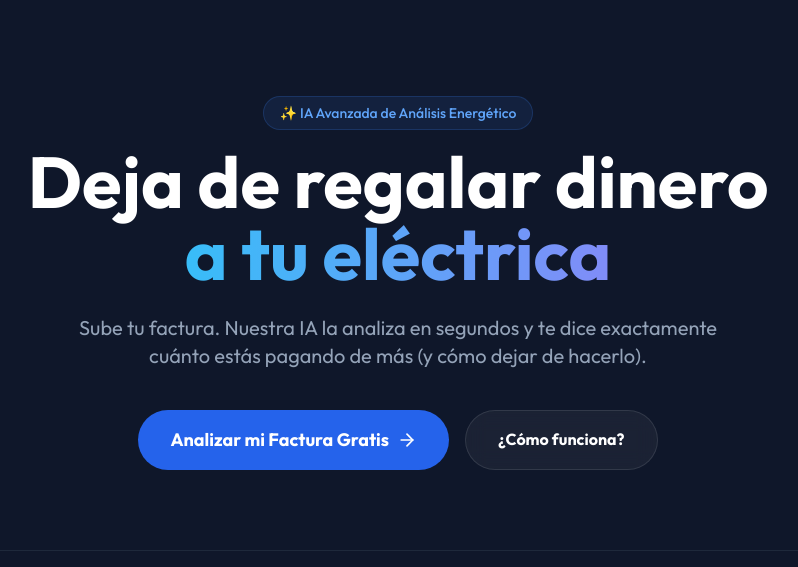
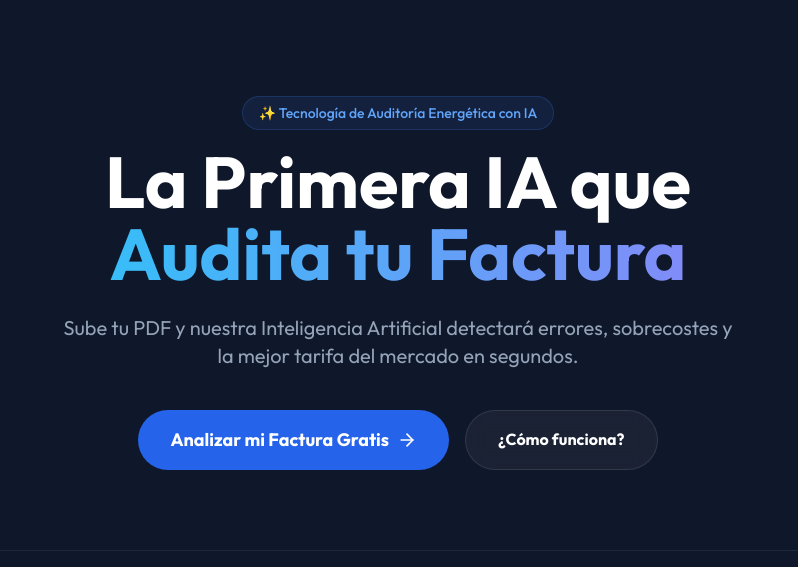
Before and after one commit to Gerardmc01/analizamifactura, a Flask app: page / in a window 1280 px wide. Shown: the part 70-637 px from the top of the page, without its empty margins (242-1040 px from the left). Run offline with Flask 3, Linux system fonts and the light colour scheme; some libraries are stand-ins or nearby versions.

Commit message:
Rebranding: AI Audit Focus & SEO Update

```diff
--- a/static/js/app.jsx
+++ b/static/js/app.jsx
@@ -308,14 +308,14 @@ const LandingPage = ({ onStart }) => (
         {/* Hero Section */}
         <div className="max-w-6xl mx-auto px-4 py-24 text-center">
             <div className="inline-block mb-4 px-4 py-1.5 rounded-full bg-blue-500/10 border border-blue-500/20 text-blue-400 text-sm font-medium animate-slide-up">
-                ✨ IA Avanzada de Análisis Energético
+                ✨ Tecnología de Auditoría Energética con IA
             </div>
             <h1 className="text-5xl md:text-7xl font-bold mb-6 leading-tight animate-slide-up" style={{ animationDelay: '0.1s' }}>
-                Deja de regalar dinero <br />
-                <span className="gradient-text">a tu eléctrica</span>
+                La Primera IA que <br />
+                <span className="gradient-text">Audita tu Factura</span>
             </h1>
             <p className="text-xl text-slate-400 mb-10 max-w-2xl mx-auto animate-slide-up" style={{ animationDelay: '0.2s' }}>
-                Sube tu factura. Nuestra IA la analiza en segundos y te dice exactamente cuánto estás pagando de más (y cómo dejar de hacerlo).
+                Sube tu PDF y nuestra Inteligencia Artificial detectará errores, sobrecostes y la mejor tarifa del mercado en segundos.
             </p>
 
             <div className="flex flex-col sm:flex-row gap-4 justify-center animate-slide-up" style={{ animationDelay: '0.3s' }}>
--- a/templates/index.html
+++ b/templates/index.html
@@ -13,9 +13,9 @@
   <link rel="shortcut icon" type="image/png" href="/static/favicon.png">
 
   <!-- SEO Meta Tags en Español -->
-  <title>Analiza Tu Factura de Luz y Ahorra | Comparador Tarifas España</title>
+  <title>Auditoría de Factura de Luz con IA | AnalizaMiFactura.com</title>
   <meta name="description"
-    content="Sube tu factura eléctrica (PDF) y descubre cuánto pagas de más. Comparador gratuito con PVPC, Iberdrola y Endesa. Ahorra hasta 300€/año.">
+    content="La primera IA que audita tu factura eléctrica gratis. Sube tu PDF y detecta errores, sobrecostes y la mejor tarifa del mercado en segundos.">
   <meta name="keywords"
     content="analizar factura luz, comparador tarifas luz, precio luz hoy, pvpc vs mercado libre, ahorrar electricidad, iberdrola, endesa, naturgy">
   <meta name="author" content="AnalizaMiFactura.com">
```
